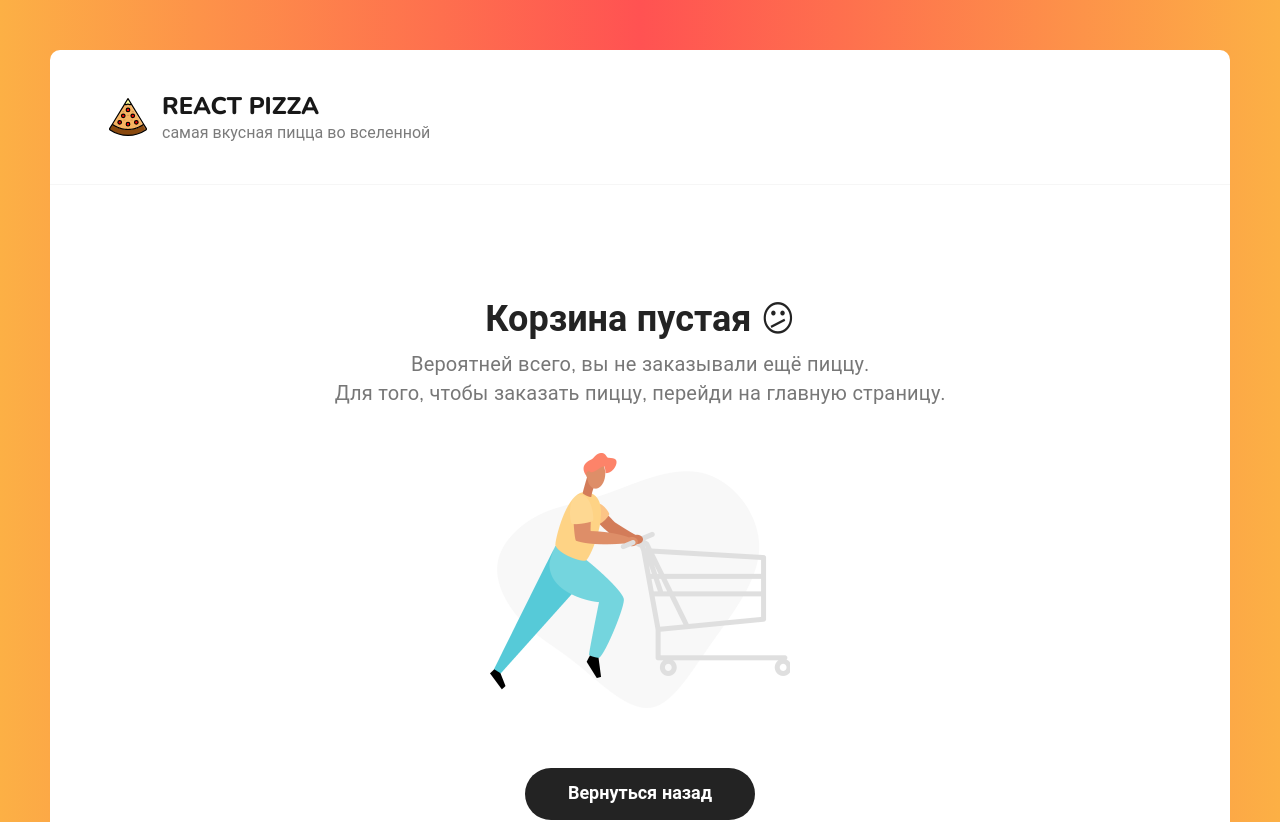
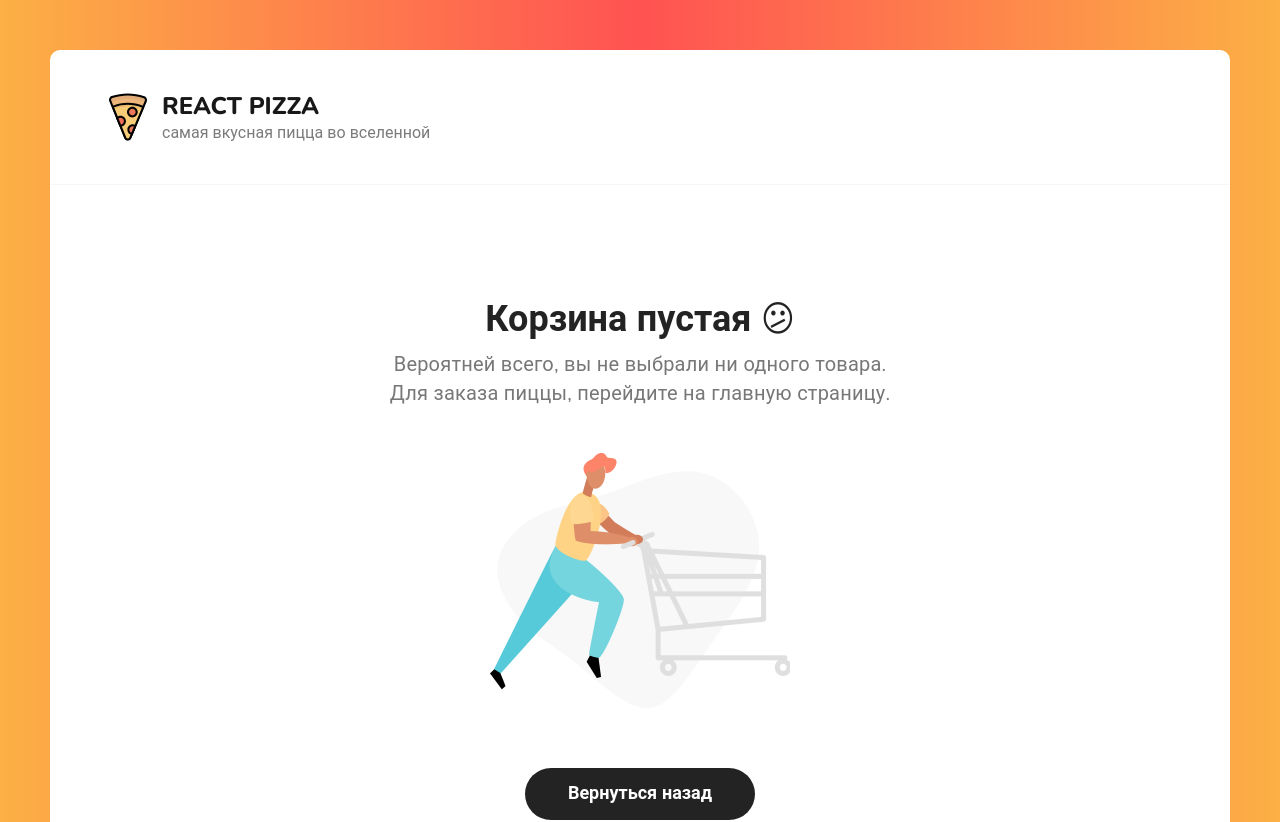
Before and after one commit to paintdrip/pizza-shop-react, a React (Create React App) app: page /cart in a window 1280 px wide. Shown: the top 822 px of the page. Built offline with nearby package versions, Linux system fonts and the light colour scheme.

Commit message:
favicon svg fix

```diff
--- a/public/index.html
+++ b/public/index.html
@@ -5,42 +5,19 @@
     <link rel="icon" href="%PUBLIC_URL%/favicon.ico" />
     <meta name="viewport" content="width=device-width, initial-scale=1" />
     <meta name="theme-color" content="#000000" />
-    <meta
-      name="description"
-      content="Web site created using create-react-app"
+    <meta name="description" content="Web site created using create-react-app" />
+    <link rel="preconnect" href="https://fonts.googleapis.com" />
+    <link rel="preconnect" href="https://fonts.gstatic.com" crossorigin />
+    <link
+      href="https://fonts.googleapis.com/css2?family=Nunito:wght@300;400;500;600;700;800;900&display=swap"
+      rel="stylesheet"
     />
-    <link rel="preconnect" href="https://fonts.googleapis.com">
-    <link rel="preconnect" href="https://fonts.gstatic.com" crossorigin>
-    <link href="https://fonts.googleapis.com/css2?family=Nunito:wght@300;400;500;600;700;800;900&display=swap" rel="stylesheet">
     <link rel="apple-touch-icon" href="%PUBLIC_URL%/logo192.png" />
-    <!--
-      manifest.json provides metadata used when your web app is installed on a
-      user's mobile device or desktop. See https://developers.google.com/web/fundamentals/web-app-manifest/
-    -->
     <link rel="manifest" href="%PUBLIC_URL%/manifest.json" />
-    <!--
-      Notice the use of %PUBLIC_URL% in the tags above.
-      It will be replaced with the URL of the `public` folder during the build.
-      Only files inside the `public` folder can be referenced from the HTML.
-
-      Unlike "/favicon.ico" or "favicon.ico", "%PUBLIC_URL%/favicon.ico" will
-      work correctly both with client-side routing and a non-root public URL.
-      Learn how to configure a non-root public URL by running `npm run build`.
-    -->
     <title>React App</title>
   </head>
   <body>
     <noscript>You need to enable JavaScript to run this app.</noscript>
     <div id="root"></div>
-    <!--
-      This HTML file is a template.
-      If you open it directly in the browser, you will see an empty page.
-
-      You can add webfonts, meta tags, or analytics to this file.
-      The build step will place the bundled scripts into the <body> tag.
-
-      To begin the development, run `npm start` or `yarn start`.
-      To create a production bundle, use `npm run build` or `yarn build`.
-    -->
   </body>
 </html>
--- a/src/components/CartEmpty.tsx
+++ b/src/components/CartEmpty.tsx
@@ -11,9 +11,9 @@ const CartEmpty: React.FunctionComponent = () => {
           Корзина пустая <span>😕</span>
         </h2>
         <p>
-          Вероятней всего, вы не заказывали ещё пиццу.
+          Вероятней всего, вы не выбрали ни одного товара.
           <br />
-          Для того, чтобы заказать пиццу, перейди на главную страницу.
+          Для заказа пиццы, перейдите на главную страницу.
         </p>
         <img src={cartEmptyImg} alt="Empty cart" />
         <Link to="/" className="button button--black">
```
Also changed, not shown: src/assets/img/pizza-logo.svg, 1 other file (tests, documents, lock files or other folders).
